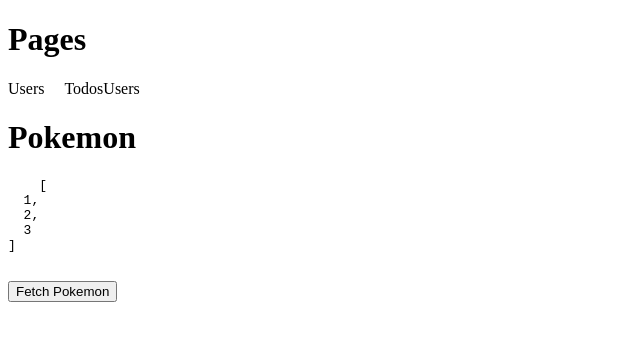
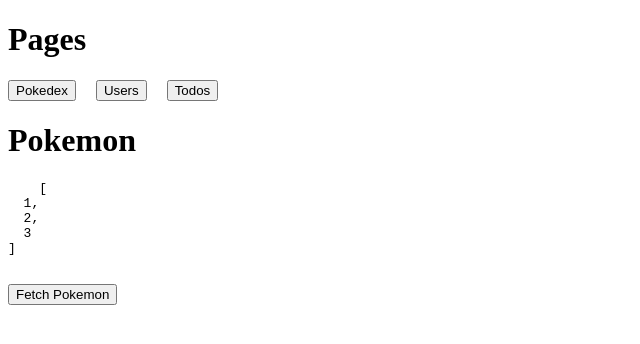
Before and after one commit to SP7TECH/vue-playground, a Vue app: page / in a window 1280 px wide. Shown: the top 344 px of the page, without its empty margins (0-640 px from the left). Built offline with nearby package versions, Linux system fonts and the light colour scheme; no server answers.

Commit message:
Fetching data from API, Generic components

```diff
--- a/src/App.vue
+++ b/src/App.vue
@@ -1,20 +1,34 @@
 <script>
+import PokedexPage from './components/PokedexPage.vue'
+import TodosPage from './components/TodosPage.vue'
+import UsersPage from './components/UsersPage.vue'
+
 export default {
-  data: () => ({
-    pokedex: [1, 2, 3],
-  }),
-  methods: {
-    async fetchPokemon() {
-      this.pokedex = await fetch('https://pokeapi.co/api/v2/pokemon?limit=5').then((response) =>
-        response.json(),
-      )
+  data() {
+    return {
+      page: 'Pokedex',
+    }
+  },
+  computed: {
+    renderPage() {
+      return this.page + 'Page'
     },
   },
-  computed: {
-    renderPage() {},
+  components: {
+    PokedexPage,
+    TodosPage,
+    UsersPage,
   },
-  created() {
-    this.fetchPokemon()
+  methods: {
+    handlePokedexPage() {
+      this.page = 'Pokedex'
+    },
+    handleUsersPage() {
+      this.page = 'Users'
+    },
+    handleTodoPage() {
+      this.page = 'Todos'
+    },
   },
 }
 </script>
@@ -23,16 +37,22 @@
   <h1>Pages</h1>
 
   <div>
-    <span style="margin-right: 20px">Users</span>
-    <span>Todos</span>
-    <span>Users</span>
+    <button class="nav-btn" @click="handlePokedexPage">Pokedex</button>
+    <button class="nav-btn" @click="handleUsersPage">Users</button>
+    <button class="nav-btn" @click="handleTodoPage">Todos</button>
   </div>
 
-  <component is="renderPage" />
+  <!-- <PokedexPage v-if="page === 'PokedexPage'" /> -->
 
-  <h1>Pokemon</h1>
-  <pre>
-    {{ pokedex }}
-  </pre>
-  <button @click="fetchPokemon">Fetch Pokemon</button>
+  <component :is="renderPage" />
 </template>
+
+<style>
+.nav-btn {
+  cursor: pointer;
+}
+
+.nav-btn:not(:last-child) {
+  margin-right: 20px;
+}
+</style>
--- /dev/null
+++ b/src/components/PokedexPage.vue
@@ -0,0 +1,25 @@
+<script>
+export default {
+  data: () => ({
+    pokedex: [1, 2, 3],
+  }),
+  methods: {
+    async fetchPokemon() {
+      this.pokedex = await fetch('https://pokeapi.co/api/v2/pokemon?limit=5').then((response) =>
+        response.json(),
+      )
+    },
+  },
+  created() {
+    this.fetchPokemon()
+  },
+}
+</script>
+
+<template>
+  <h1>Pokemon</h1>
+  <pre>
+    {{ pokedex }}
+  </pre>
+  <button @click="fetchPokemon">Fetch Pokemon</button>
+</template>
--- /dev/null
+++ b/src/components/TodosPage.vue
@@ -0,0 +1,30 @@
+<script>
+export default {
+  data() {
+    return {
+      todos: [],
+    }
+  },
+  methods: {
+    async fetchTodos() {
+      this.todos = await fetch('https://jsonplaceholder.typicode.com/todos').then((res) =>
+        res.json(),
+      )
+    },
+  },
+  mounted() {
+    this.fetchTodos()
+  },
+}
+</script>
+
+<template>
+  <h1>Todos</h1>
+
+  <ul>
+    <li v-for="todo in todos">
+      <input type="checkbox" :checked="todo.completed"></input>
+      {{ todo.title }}
+    </li>
+  </ul>
+</template>
--- /dev/null
+++ b/src/components/UsersPage.vue
@@ -0,0 +1,27 @@
+<script>
+export default {
+  data() {
+    return {
+      users: [],
+    }
+  },
+  methods: {
+    async fetchUsers() {
+      this.users = await fetch('https://jsonplaceholder.typicode.com/users').then((res) =>
+        res.json(),
+      )
+    },
+  },
+  mounted() {
+    return this.fetchUsers()
+  },
+}
+</script>
+
+<template>
+  <h1>Users</h1>
+
+  <ul>
+    <li v-for="user in users">{{ user.name }} - {{ user.email }}</li>
+  </ul>
+</template>
```
Also changed, not shown: src/components/TodoView.vue (deleted, +0 -16 lines), src/components/UsersView.vue (deleted).
